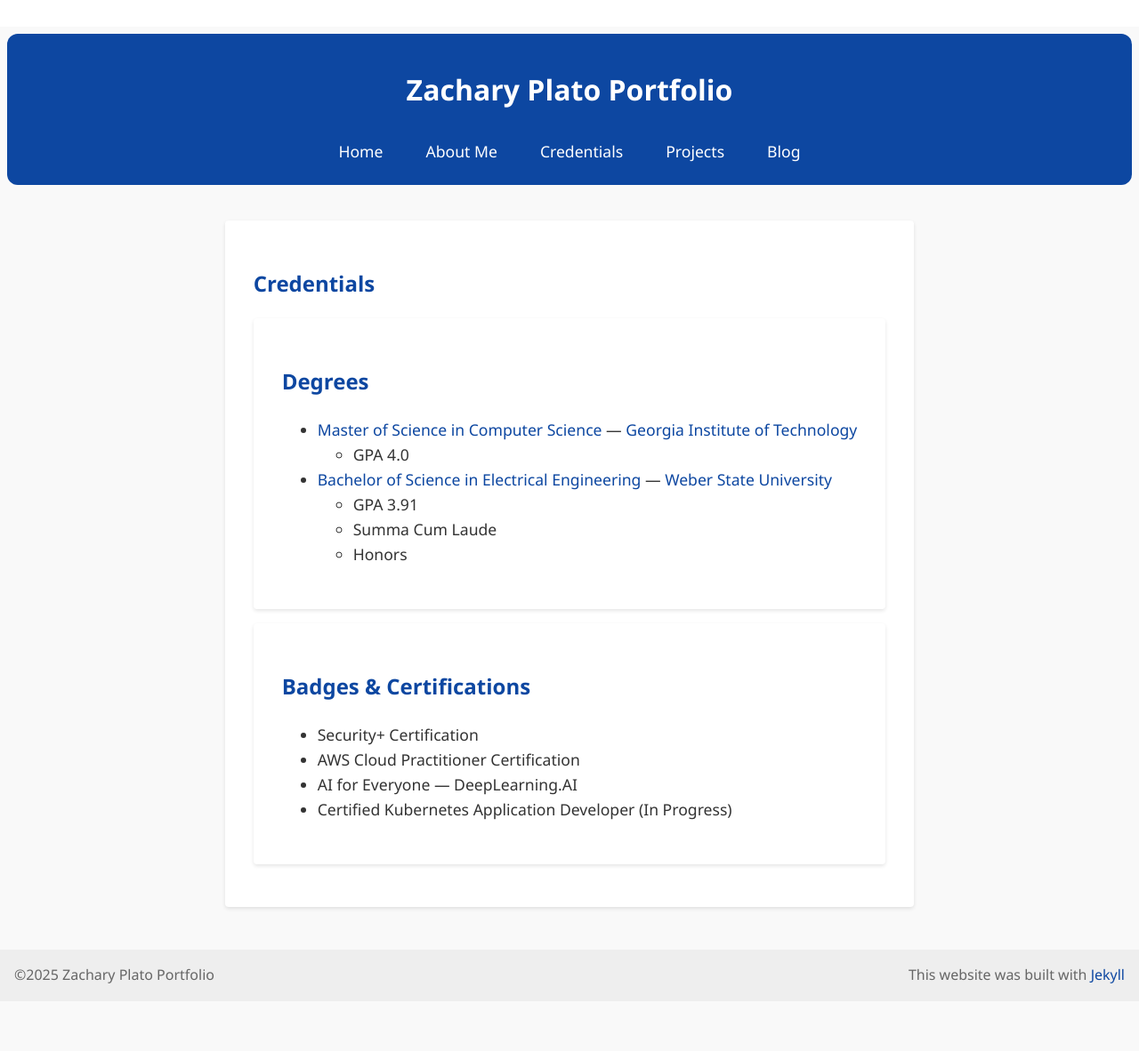
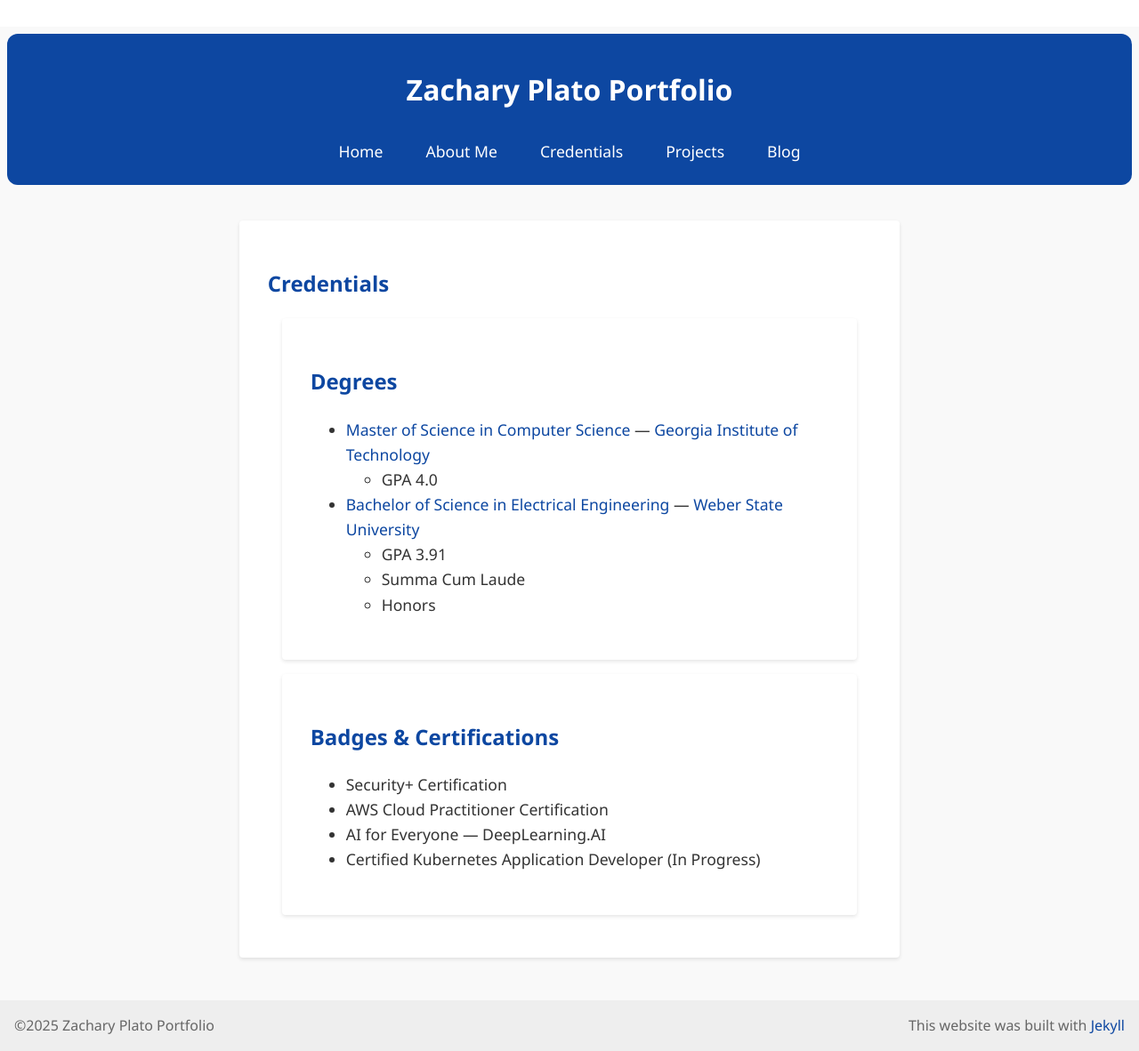
Before and after one commit to zplato/zplato.github.io, a Jekyll site: the page built from credentials.md, in a window 1280 px wide. Shown: the whole page at 89% size. Built offline with Jekyll 4.4.1, drawn with Linux system fonts in a browser that asks for light colours; before the commit the page ends 1126 px from its top, so only the background shows below that.

Commit message:
init site

```diff
--- a/_layouts/default.html
+++ b/_layouts/default.html
@@ -14,6 +14,19 @@
       display: flex;
       justify-content: center;
       gap: 1rem;
+    }
+
+    section, article {
+      margin-bottom: 1rem;
+      background: white;
+      padding: 2rem;
+      border-radius: 4px;
+      box-shadow: 0 2px 4px rgba(0, 0, 0, 0.1);
+      font-family: 'Segoe UI Semilight', 'Segoe UI', sans-serif;
+      width: calc(100% - 2rem);
+      margin-left: auto;
+      margin-right: auto;
+      box-sizing: border-box;
     }
 
     @media screen and (max-width: 768px) {
```
